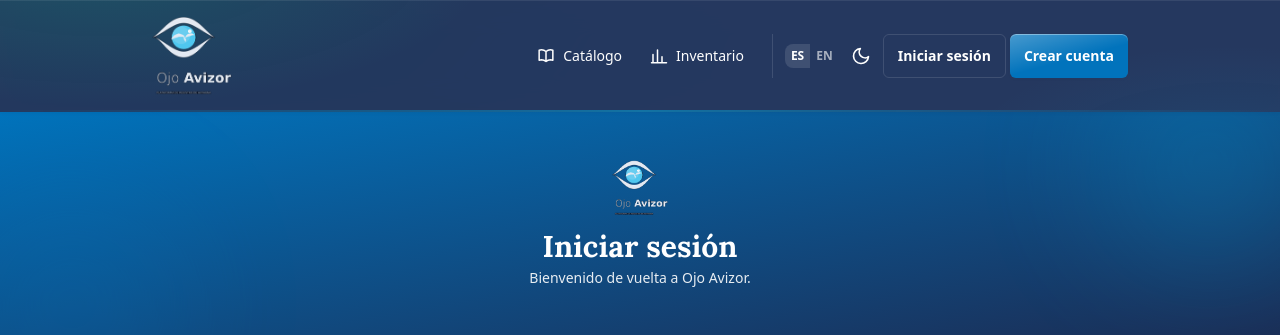
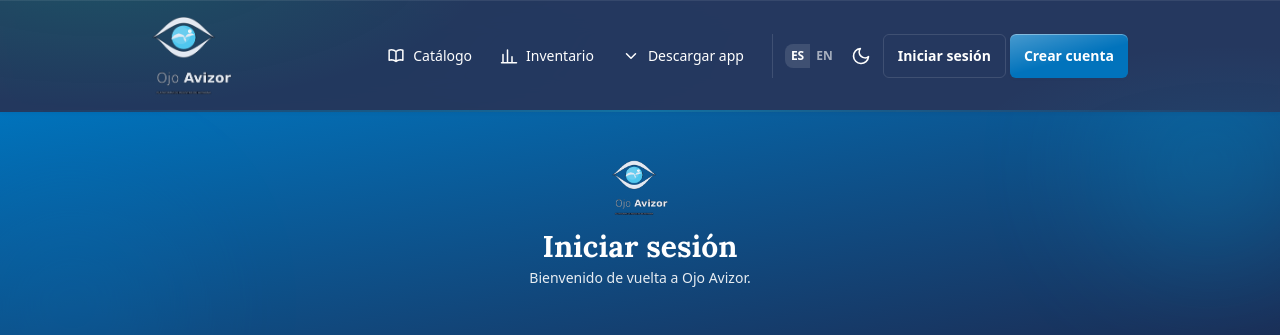
Before and after one commit to EmersonAngel/ojo-avizor, a Django app: page /es/cuentas/entrar/?next=/es/catalogo/gestionar/nueva/ in a window 1280 px wide. Shown: the top 335 px of the page. Run offline with Django 5.2, Linux system fonts and the light colour scheme; some libraries are stand-ins or nearby versions.

Commit message:
agrega "Descargar app" a la barra superior
Pedido explícito: que el enlace a /app/ (descarga del APK) no quede
solo en el pie de página, sino como botón propio en la barra de
navegación — visible en escritorio y en el menú móvil, ambos comparten
_nav_enlaces.html.

Co-Authored-By: Claude Sonnet 5 <noreply@anthropic.com>

```diff
--- a/templates/_nav_enlaces.html
+++ b/templates/_nav_enlaces.html
@@ -5,6 +5,9 @@
 </a>
 <a class="nav-link {% if vista == 'inventario' %}nav-link-activo{% endif %}" href="{% url 'catalogo:inventario' %}">
     {% icono "grafico" clase="w-[18px] h-[18px]" %} {% translate "Inventario" %}
+</a>
+<a class="nav-link {% if vista == 'descargar_app' %}nav-link-activo{% endif %}" href="{% url 'descargar_app' %}">
+    {% icono "flecha-abajo" clase="w-[18px] h-[18px]" %} {% translate "Descargar app" %}
 </a>
 {% if user.is_authenticated %}
 <a class="nav-link {% if vista == 'mis_registros' %}nav-link-activo{% endif %}" href="{% url 'registros:mis_registros' %}">
```
